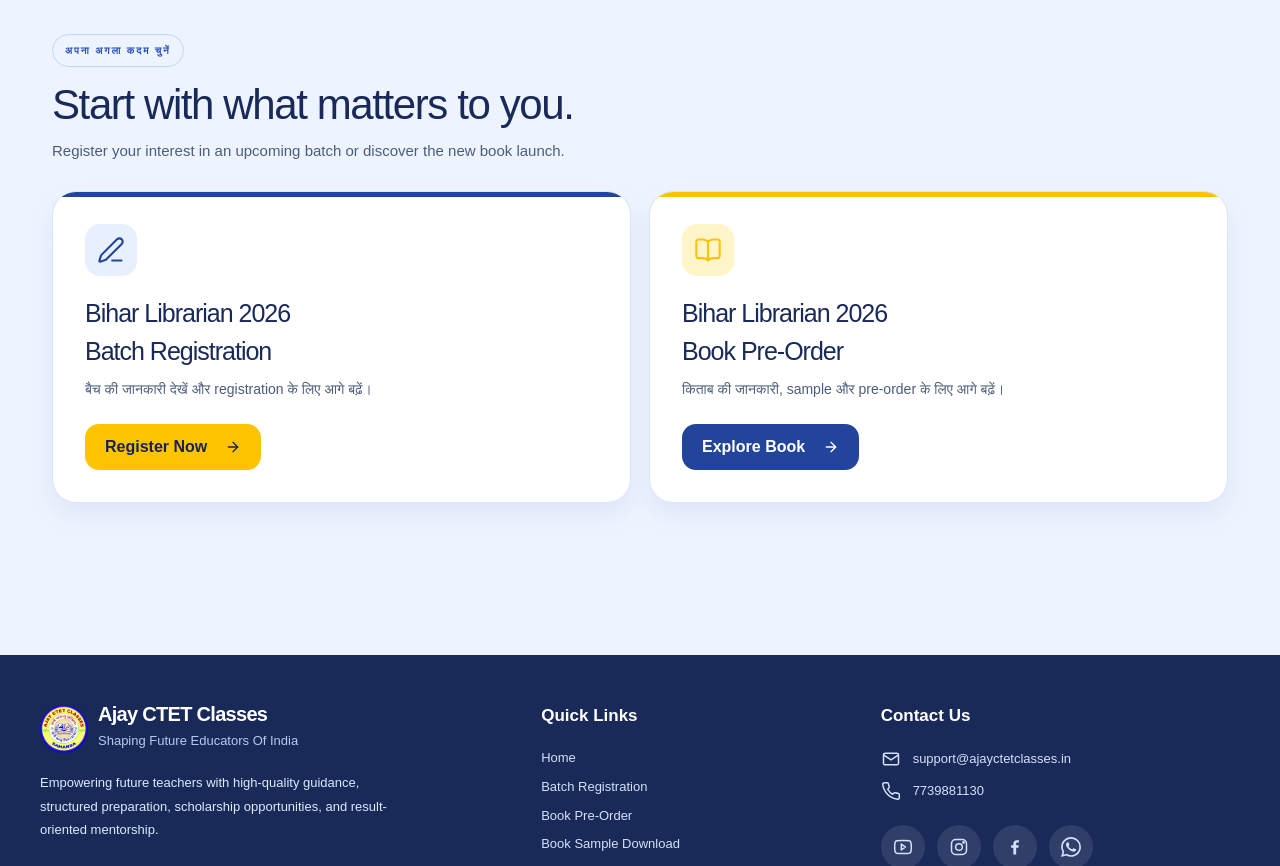
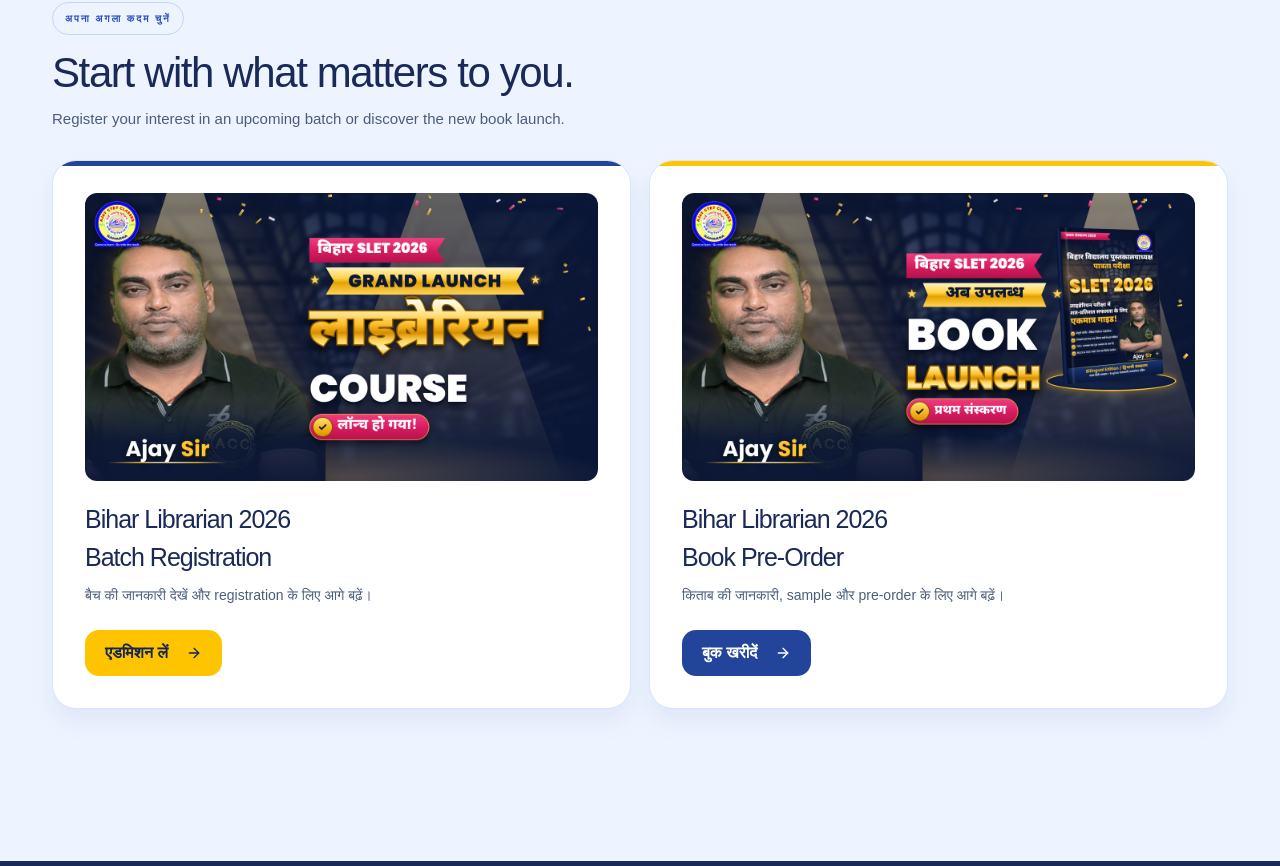
Before and after one commit to bhawesh-dev/ajay-ctet-let, a Next.js app: page / in a window 1280 px wide. Shown: the part 694-1560 px from the top of the page. Built offline with nearby package versions, Linux system fonts and the light colour scheme.

Commit message:
made some client requested changes

```diff
--- a/src/app/batch/page.tsx
+++ b/src/app/batch/page.tsx
@@ -240,7 +240,7 @@
             onClick={handleRegisterClick}
             className={`${hindi.className} group mt-5 inline-flex min-h-14 w-full items-center justify-center gap-2.5 rounded-xl bg-[#FFC400] px-5 py-3.5 text-base font-bold text-[#192958] shadow-sm transition-colors duration-200 hover:bg-yellow-300 focus-visible:outline-none focus-visible:ring-2 focus-visible:ring-[#23449B] focus-visible:ring-offset-2 sm:mt-6 sm:min-h-16 sm:max-w-3xl sm:text-lg`}
           >
-            Register Now
+                एडमिशन लें
 
             <ArrowRight className="h-5 w-5 shrink-0 transition-transform duration-200 group-hover:translate-x-1" />
           </button>
@@ -500,7 +500,7 @@
                   onClick={handleRegisterClick}
                   className={`${hindi.className} group mt-4 inline-flex min-h-12 w-full items-center justify-center gap-2 rounded-xl bg-[#FFC400] px-5 py-3 text-sm font-bold text-[#192958] shadow-sm transition-colors hover:bg-yellow-300 focus-visible:outline-none focus-visible:ring-2 focus-visible:ring-white focus-visible:ring-offset-2 focus-visible:ring-offset-[#192958]`}
                 >
-                  Register Now
+                      एडमिशन लें
 
                   <ArrowRight className="h-4 w-4 transition-transform group-hover:translate-x-1" />
                 </button>
--- a/src/components/forms/launch-submission-form.tsx
+++ b/src/components/forms/launch-submission-form.tsx
@@ -240,10 +240,7 @@
           )}
         </div>
 
-        <p>
-          Share your details and our team will follow up when this launch
-          is ready.
-        </p>
+
       </div>
 
       <div className="form-grid">
--- a/src/components/landing/hero-section.tsx
+++ b/src/components/landing/hero-section.tsx
@@ -21,8 +21,7 @@
 
           {/* Description in Hindi */}
           <p className={hindi.className}>
-            बिहार लाइब्रेरियन 2026 बैच के लिए Register करें!    या SLET 2026 किताब
-            के बारे में जानकारी पाएं।
+            बिहार लाइब्रेरियन 2026 बैच के लिए Register करें!
           </p>
 
           <p className={hindi.className}>
--- a/src/components/landing/launch-option-card.tsx
+++ b/src/components/landing/launch-option-card.tsx
@@ -1,5 +1,6 @@
 import Link from "next/link";
-import { PenLine, BookOpen, ArrowRight } from "lucide-react";
+import Image from "next/image";
+import { ArrowRight } from "lucide-react";
 import type { CSSProperties } from "react";
 
 type LaunchOptionCardProps = {
@@ -26,6 +27,12 @@
   const isBatchCard = href.startsWith("/batch");
   const isBookCard = href.startsWith("/book");
 
+  const thumbnailSrc = isBatchCard
+    ? "/thumbnails/bihar-librarian-batch.png"
+    : isBookCard
+      ? "/thumbnails/bihar-librarian-book.png"
+      : null;
+
   const displayDescription = isBatchCard
     ? "बैच की जानकारी देखें और registration के लिए आगे बढ़ें।"
     : isBookCard
@@ -33,18 +40,12 @@
       : description;
 
   const displayButtonLabel = isBatchCard
-    ? "Register Now"
+    ? "एडमिशन लें"
     : isBookCard
-      ? "Explore Book"
+      ? "बुक खरीदें"
       : buttonLabel;
 
   const isBlueButton = button === "#23449B";
-
-  const CardIcon = isBatchCard
-    ? PenLine
-    : isBookCard
-      ? BookOpen
-      : null;
 
   return (
     <article
@@ -57,16 +58,29 @@
         } as CSSProperties
       }
     >
-      {/* Card icon */}
-      <div className="launch-card__icon" aria-hidden="true">
-        {CardIcon ? (
-          <CardIcon className="h-7 w-7" strokeWidth={1.8} />
-        ) : (
-          icon
-        )}
-      </div>
+      {/* Thumbnail for batch and book cards */}
+      {thumbnailSrc ? (
+        <div className="mb-5 aspect-video w-full overflow-hidden rounded-xl">
+          <Image
+            src={thumbnailSrc}
+            alt={
+              isBatchCard
+                ? "Bihar Librarian 2026 Batch Registration"
+                : "Bihar Librarian 2026 Book Pre-Order"
+            }
+            width={1200}
+            height={675}
+            sizes="(max-width: 768px) 100vw, 50vw"
+            className="h-full w-full object-cover"
+          />
+        </div>
+      ) : (
+        <div className="launch-card__icon" aria-hidden="true">
+          {icon}
+        </div>
+      )}
 
-      {/* Card title with a controlled line break */}
+      {/* Card title */}
       <h3>
         {isBatchCard ? (
           <>
```
Also changed, not shown: src/components/book/book-launch.tsx (+57 -57 lines), public/thumbnails/bihar-librarian-batch.png (added), public/thumbnails/bihar-librarian-book.png (added).
